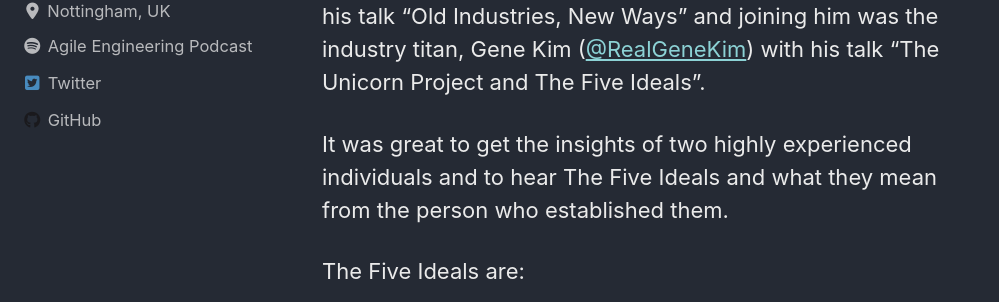
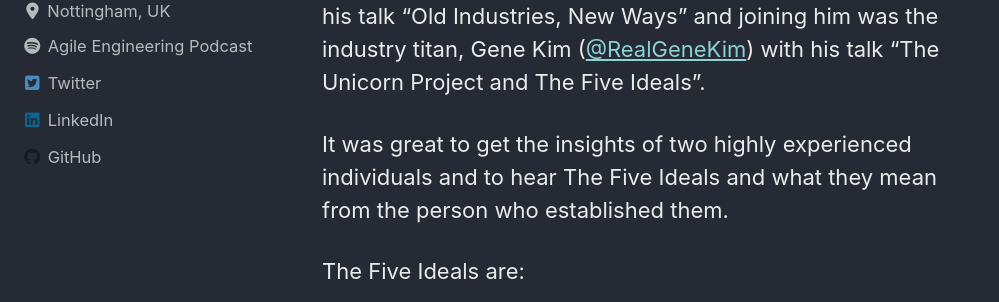
Before and after one commit to lgulliver/lgulliver.github.io, a Jekyll site: the page built from _posts/2020-05-28-gene-kim-at-devops-notts.md, in a window 1280 px wide. Shown: the part 405-707 px from the top of the page, without its empty margins (0-999 px from the left). Built offline with Jekyll 4.4.1, drawn with Linux system fonts in a browser that asks for light colours; cached includes are drawn as plain includes; nearby versions of some CDN libraries.

Commit message:
add linkedin

```diff
--- a/_data/authors.yml
+++ b/_data/authors.yml
@@ -14,9 +14,9 @@ Liam Gulliver:
     - label: "Twitter"
       icon: "fab fa-fw fa-twitter-square"
       url: "https://twitter.com/lrgulliver"
-    - label: "Facebook"
-      icon: "fab fa-fw fa-facebook-square"
-      # url: "https://facebook.com/"
+    - label: "LinkedIn"
+      icon: "fab fa-fw fa-linkedin"
+      url: "https://www.linkedin.com/in/liamgulliver/"
     - label: "GitHub"
       icon: "fab fa-fw fa-github"
       url: "https://github.com/lgulliver"
```
